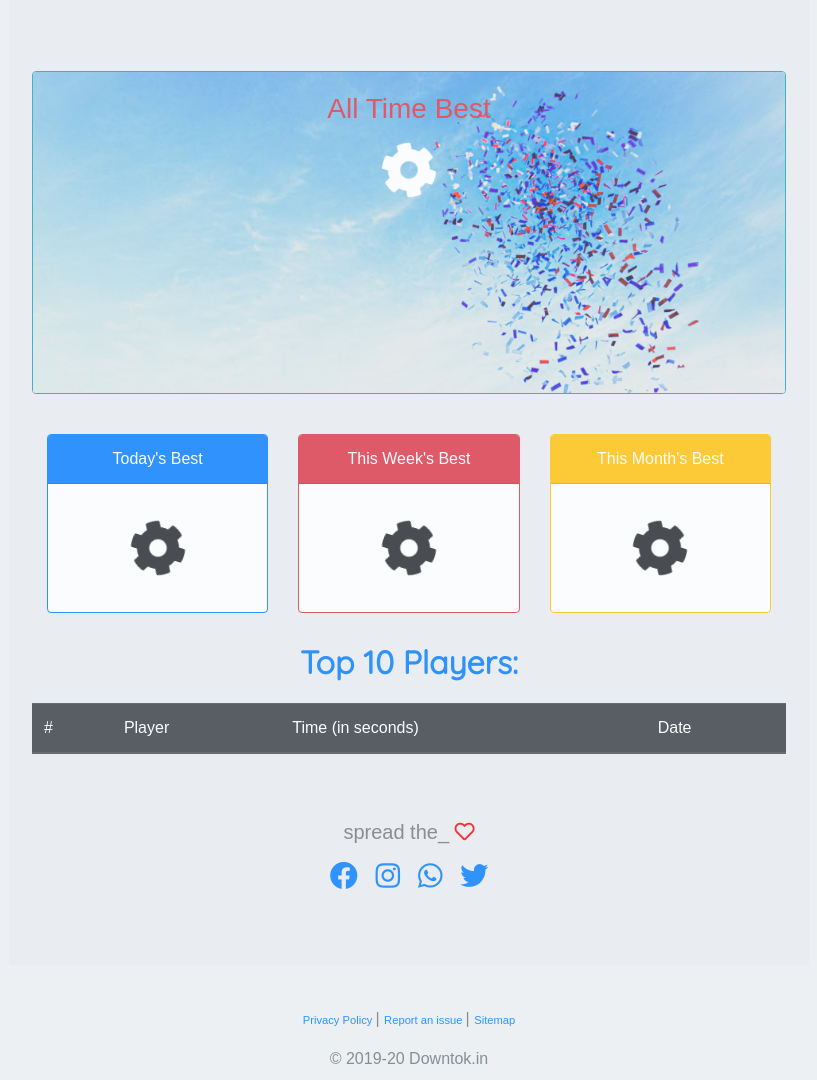
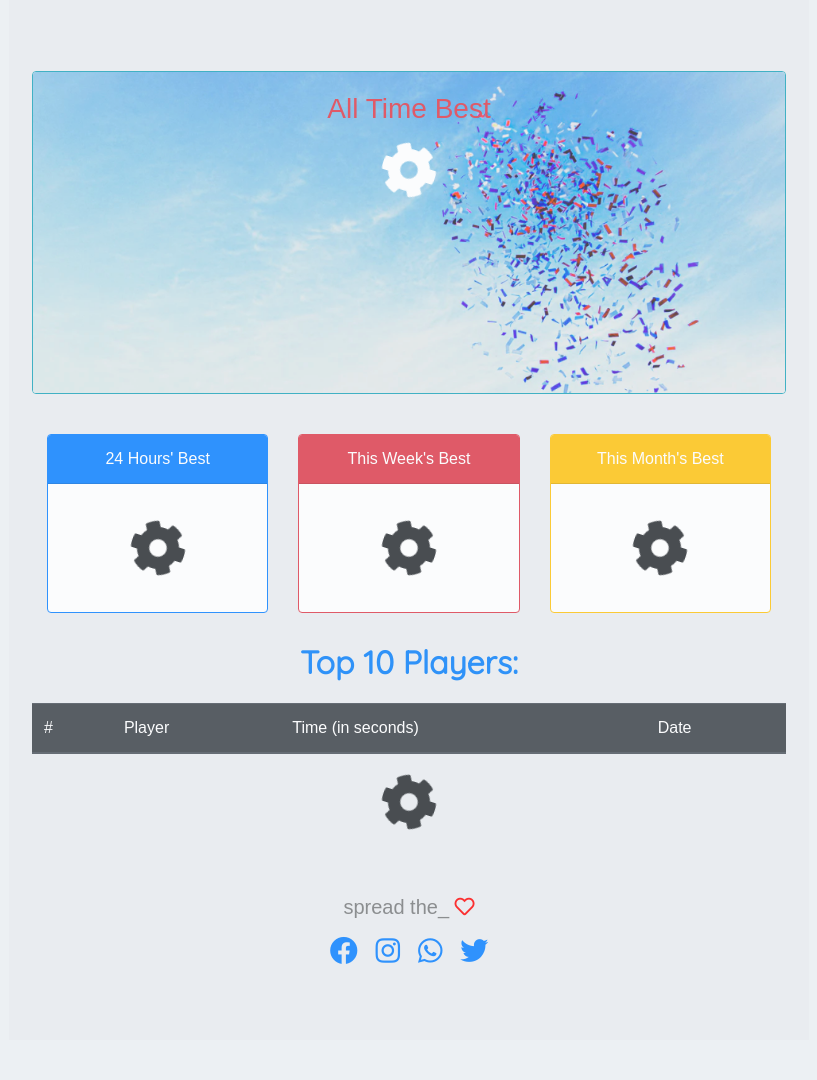
Before and after one commit to far11ven/1To50-Game-Web, a PHP site: page /pages/leaderboard.html in a window 1280 px wide. Shown: the part 148-1228 px from the top of the page, without its empty margins (231-1048 px from the left). Run offline with PHP 8.4, Linux system fonts and the light colour scheme; lists and menus that the app fills with data are empty; some libraries are stand-ins or nearby versions.

Commit message:
fixed minor issue on /leaderboard.html

```diff
--- a/pages/index.js
+++ b/pages/index.js
@@ -133,11 +133,11 @@
         highScores.thisMonthHighest[0].name;
 
       var tableBody = document.querySelector("div#top-10-scores tbody");
-      for (var i = 1; i < highScores.topTenScores.length; i++) {
+      for (var i = 0; i < highScores.topTenScores.length; i++) {
         var tr = document.createElement("tr");
         var th = document.createElement("th");
         th.setAttribute("scope", "row");
-        th.innerHTML = i;
+        th.innerHTML = i + 1;
         var td1 = document.createElement("td");
         var td2 = document.createElement("td");
         var td3 = document.createElement("td");
--- a/pages/leaderboard.html
+++ b/pages/leaderboard.html
@@ -81,15 +81,15 @@
                 <p class="card-text"><small id="all-time-highest-name" class="text-muted"></small></p>
             </div>
           </div>
+        </div>
 
-        </div>
         <br>
         <div class="row m-2">
           <div class="col-md-4 col-sm-4 col-xs-4">
             <div class="card border-primary mb-3" style="max-width: 18rem;">
-              <div class="card-header text-white  bg-primary">Today's Best</div>
+              <div class="card-header text-white bg-primary">24 Hours' Best</div>
               <div class="card-body">
-                <h4 id="today-highest-score" class="card-title"></h4>
+                <h4 id="today-highest-score" class="card-title text-primary"></h4>
                 <h3 id="spinner" class="display-4"><i class="fas fa-cog fa-spin"></i></h3>
                 <p class="card-text"><small id="today-highest-name" class="text-muted"></small></p>
               </div>
@@ -99,7 +99,7 @@
             <div class="card border-danger mb-3" style="max-width: 18rem;">
               <div class="card-header text-white bg-danger">This Week's Best</div>
               <div class="card-body">
-                <h4 id="this-week-highest-score" class="card-title"></h4>
+                <h4 id="this-week-highest-score" class="card-title text-danger"></h4>
                 <h3 id="spinner" class="display-4"><i class="fas fa-cog fa-spin"></i></h3>
                 <p class="card-text"><small id="this-week-highest-name" class="text-muted"></small></p>
               </div>
@@ -109,7 +109,7 @@
             <div class="card  border-warning mb-3" style="max-width: 18rem;">
               <div class="card-header text-white bg-warning">This Month's Best</div>
               <div class="card-body">
-                <h4 id="this-month-highest-score" class="card-title"></h4>
+                <h4 id="this-month-highest-score" class="card-title text-warning"></h4>
                 <h3 id="spinner" class="display-4"><i class="fas fa-cog fa-spin"></i></h3>
                 <p class="card-text"><small id="this-month-highest-name" class="text-muted"></small></p>
               </div>
@@ -119,7 +119,6 @@
       </div>
       <div class="row m-2">
         <div id="top-10-scores" class="container col-md-12">
-
           <p class="title text-center">Top 10 Players:</p>
           <table class="table table-striped border-success">
             <thead class="thead-dark">
@@ -132,8 +131,8 @@
             </thead>
             <tbody>
             </tbody>
-
           </table>
+          <h3 id="spinner" class="display-4 text-center"><i class="fas fa-cog fa-spin"></i></h3>
         </div>
       </div>
 
--- a/style.css
+++ b/style.css
@@ -89,7 +89,7 @@
   height: 2px;
   left: 50%;
   position: absolute;
-  background: #000;
+  background: #01f8f0;
   transition: width 0.3s ease 0s, left 0.3s ease 0s;
   width: 0;
   cursor: default;
```
